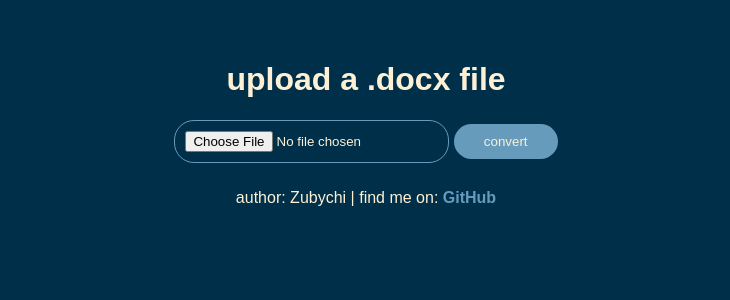
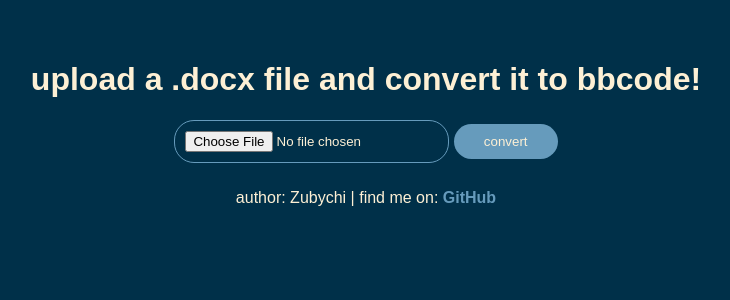
Before and after one commit to Zubychi/doc-to-bbcode, a Flask app: page / in a window 1280 px wide. Shown: the top 300 px of the page, without its empty margins (274-1004 px from the left). Run offline with Flask 3, Linux system fonts and the light colour scheme.

Commit message:
template edited for thumbnail, will this even work?

```diff
--- a/templates/upload.html
+++ b/templates/upload.html
@@ -3,9 +3,10 @@
 <head>
   <title>Doc to BBCode</title>
   <link rel="stylesheet" href="{{ url_for('static', filename='style.css') }}">
+  <meta property="og:image" content="https://github.com/Zubychi/doc-to-bbcode/blob/main/static/thumbnail.png?raw=true"/>
 </head>
 <body>
-  <h1>upload a .docx file</h1>
+  <h1>upload a .docx file and convert it to bbcode!</h1>
   <div class="form-group">
     <form method="post" enctype="multipart/form-data">
       <input type="file" name="file">
```
